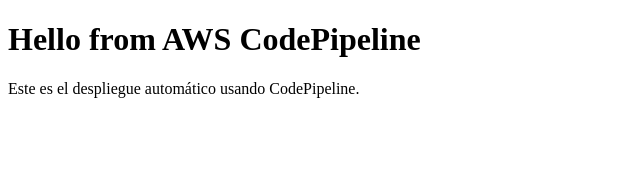
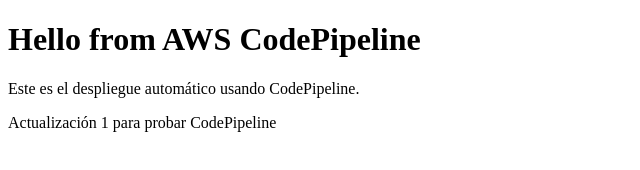
Before and after one commit to CitricVenus/Module3_AWS_CodePipeline_Assignment, a plain HTML site: page index.html in a window 1280 px wide. Shown: the whole page, without its empty margins (0-640 px from the left). Drawn offline with Linux system fonts and the light colour scheme.

Commit message:
Update contenido para prueba de pipeline

```diff
--- a/index.html
+++ b/index.html
@@ -6,5 +6,6 @@
   <body>
     <h1>Hello from AWS CodePipeline</h1>
     <p>Este es el despliegue automático usando CodePipeline.</p>
+    <p>Actualización 1 para probar CodePipeline</p>
   </body>
 </html>
```
